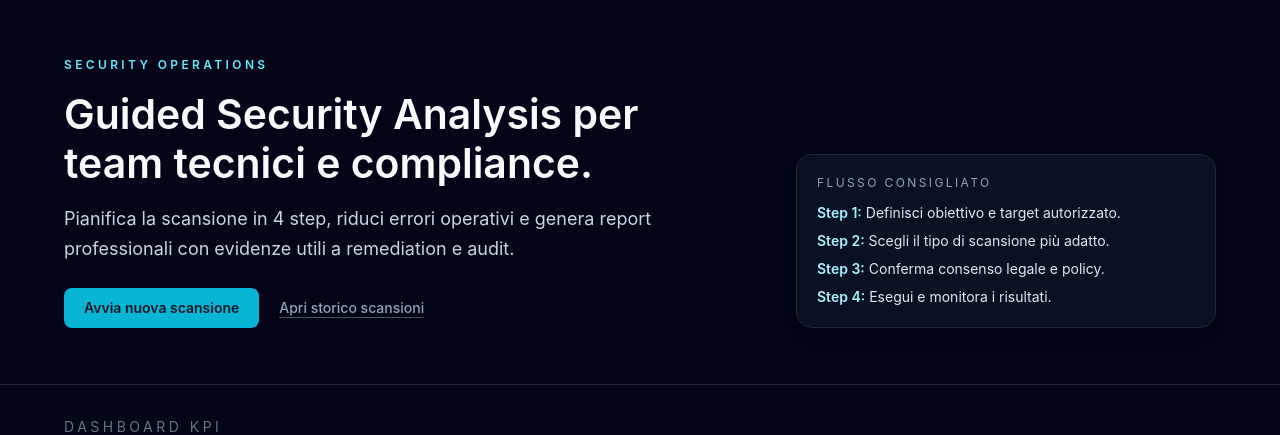
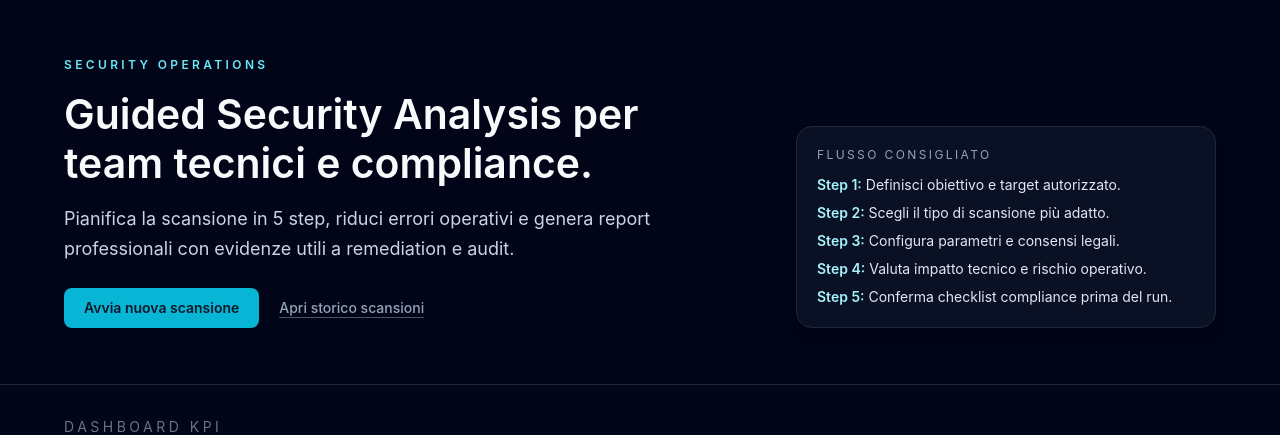
Before and after one commit to chiaraberti13/vap, a Python web app: template templates/index.html in a window 1280 px wide. Shown: the top 435 px of the page. Run offline with Jinja, Linux system fonts and the light colour scheme; the template is opened without the code that fills it, so the values that code supplies are empty.

Commit message:
Complete Scan Builder step 5 compliance confirmation

```diff
--- a/app.py
+++ b/app.py
@@ -1370,6 +1370,7 @@ def create_scan_form(
     advanced_modules_json: str = Form(""),
     scope_acknowledged: Optional[str] = Form(None),
     scope_reference: str = Form(""),
+    run_compliance_acknowledged: Optional[str] = Form(None),
     accept_privacy: Optional[str] = Form(None),
     accept_terms: Optional[str] = Form(None),
     csrf_token: str = Form(""),
@@ -1397,6 +1398,10 @@ def create_scan_form(
         if len(normalized_scope_reference) > 120:
             raise ScanValidationError(
                 "Il riferimento autorizzazione supera il limite massimo di 120 caratteri."
+            )
+        if not run_compliance_acknowledged:
+            raise ScanValidationError(
+                "Conferma la checklist compliance pre-run prima di avviare la scansione."
             )
         selected_modules = _safe_selected_modules(scan_type, selected_modules_json)
         module_overrides = _safe_module_overrides(
--- a/templates/index.html
+++ b/templates/index.html
@@ -20,7 +20,7 @@
             Guided Security Analysis per team tecnici e compliance.
           </h1>
           <p class="home-lead max-w-2xl text-slate-300">
-            Pianifica la scansione in 4 step, riduci errori operativi e genera report professionali con evidenze utili a remediation e audit.
+            Pianifica la scansione in 5 step, riduci errori operativi e genera report professionali con evidenze utili a remediation e audit.
           </p>
           <div class="flex flex-wrap items-center gap-3 pt-2">
             <a
@@ -44,8 +44,9 @@
           <ol class="mt-3 space-y-2 text-sm text-slate-200">
             <li><span class="font-semibold text-cyan-200">Step 1:</span> Definisci obiettivo e target autorizzato.</li>
             <li><span class="font-semibold text-cyan-200">Step 2:</span> Scegli il tipo di scansione più adatto.</li>
-            <li><span class="font-semibold text-cyan-200">Step 3:</span> Conferma consenso legale e policy.</li>
-            <li><span class="font-semibold text-cyan-200">Step 4:</span> Esegui e monitora i risultati.</li>
+            <li><span class="font-semibold text-cyan-200">Step 3:</span> Configura parametri e consensi legali.</li>
+            <li><span class="font-semibold text-cyan-200">Step 4:</span> Valuta impatto tecnico e rischio operativo.</li>
+            <li><span class="font-semibold text-cyan-200">Step 5:</span> Conferma checklist compliance prima del run.</li>
           </ol>
         </div>
       </div>
@@ -54,14 +55,15 @@
     <section class="sticky top-0 z-40 border-b border-slate-800/80 bg-slate-950/95 px-4 py-3 backdrop-blur sm:px-6" aria-label="Navigazione step guidati">
       <div class="home-container">
         <div class="flex flex-wrap items-center justify-between gap-3">
-          <ol id="scan-journey-nav" class="grid flex-1 gap-2 sm:grid-cols-4" aria-label="Stato corrente flusso step 1-4">
+          <ol id="scan-journey-nav" class="grid flex-1 gap-2 sm:grid-cols-5" aria-label="Stato corrente flusso step 1-5">
             <li class="rounded-lg border border-cyan-400 bg-cyan-500/10 px-3 py-2 text-[11px]" data-step-indicator="1" data-step-variant="compact" aria-current="step"><span class="font-semibold">Step 1</span><p class="mt-0.5 text-slate-300">Obiettivo</p></li>
             <li class="rounded-lg border border-slate-700 bg-slate-950/50 px-3 py-2 text-[11px]" data-step-indicator="2" data-step-variant="compact"><span class="font-semibold">Step 2</span><p class="mt-0.5 text-slate-300">Scansione</p></li>
             <li class="rounded-lg border border-slate-700 bg-slate-950/50 px-3 py-2 text-[11px]" data-step-indicator="3" data-step-variant="compact"><span class="font-semibold">Step 3</span><p class="mt-0.5 text-slate-300">Consenso</p></li>
-            <li class="rounded-lg border border-slate-700 bg-slate-950/50 px-3 py-2 text-[11px]" data-step-indicator="4" data-step-variant="compact"><span class="font-semibold">Step 4</span><p class="mt-0.5 text-slate-300">Run</p></li>
+            <li class="rounded-lg border border-slate-700 bg-slate-950/50 px-3 py-2 text-[11px]" data-step-indicator="4" data-step-variant="compact"><span class="font-semibold">Step 4</span><p class="mt-0.5 text-slate-300">Impatto</p></li>
+            <li class="rounded-lg border border-slate-700 bg-slate-950/50 px-3 py-2 text-[11px]" data-step-indicator="5" data-step-variant="compact"><span class="font-semibold">Step 5</span><p class="mt-0.5 text-slate-300">Compliance</p></li>
           </ol>
           <p id="scan-current-step-label" class="text-xs font-medium text-cyan-200" aria-live="polite">
-            Step corrente: 1/4 · Obiettivo utente
+            Step corrente: 1/5 · Obiettivo utente
           </p>
         </div>
       </div>
@@ -153,11 +155,12 @@
               <p class="font-semibold">Controlla i campi evidenziati:</p>
               <ul id="guided-form-error-list" class="mt-2 list-disc pl-5"></ul>
             </div>
-            <ol id="scan-stepper-nav" class="grid gap-2 sm:grid-cols-4" aria-label="Stepper pre-esecuzione scansione">
+            <ol id="scan-stepper-nav" class="grid gap-2 sm:grid-cols-5" aria-label="Stepper pre-esecuzione scansione">
               <li class="rounded-lg border border-cyan-400 bg-cyan-500/10 p-3 text-xs" data-step-indicator="1" aria-current="step"><span class="font-semibold">Step 1</span><p class="mt-1 text-slate-300">Obiettivo utente</p></li>
               <li class="rounded-lg border border-slate-700 bg-slate-950/50 p-3 text-xs" data-step-indicator="2"><span class="font-semibold">Step 2</span><p class="mt-1 text-slate-300">Scansione consigliata</p></li>
               <li class="rounded-lg border border-slate-700 bg-slate-950/50 p-3 text-xs" data-step-indicator="3"><span class="font-semibold">Step 3</span><p class="mt-1 text-slate-300">Consenso legale</p></li>
-              <li class="rounded-lg border border-slate-700 bg-slate-950/50 p-3 text-xs" data-step-indicator="4"><span class="font-semibold">Step 4</span><p class="mt-1 text-slate-300">Conferma ed esecuzione</p></li>
+              <li class="rounded-lg border border-slate-700 bg-slate-950/50 p-3 text-xs" data-step-indicator="4"><span class="font-semibold">Step 4</span><p class="mt-1 text-slate-300">Impatto operativo</p></li>
+              <li class="rounded-lg border border-slate-700 bg-slate-950/50 p-3 text-xs" data-step-indicator="5"><span class="font-semibold">Step 5</span><p class="mt-1 text-slate-300">Checklist compliance</p></li>
             </ol>
 
             <section class="grid gap-4" data-step-panel="1">
@@ -338,7 +341,7 @@
               </div>
             </section>
             <section class="grid gap-4" data-step-panel="4">
-              <h3 class="text-sm text-slate-200 font-semibold tracking-wide">Step 4 · Run scansione</h3>
+              <h3 class="text-sm text-slate-200 font-semibold tracking-wide">Step 4 · Simulazione impatto e rischio</h3>
               <p class="text-sm text-slate-400">Ricontrolla la priorità e la classificazione dati prima dell'esecuzione.</p>
               <article id="scan-impact-panel" class="rounded-lg border border-slate-800 bg-slate-950/50 p-4" aria-live="polite">
                 <div class="flex items-center justify-between gap-3 flex-wrap">
@@ -409,6 +412,27 @@
                   {% endfor %}
                 </select>
               </label>
+            </section>
+            <section class="grid gap-4" data-step-panel="5">
+              <h3 class="text-sm text-slate-200 font-semibold tracking-wide">Step 5 · Conferma finale checklist compliance</h3>
+              <article class="rounded-lg border border-slate-800 bg-slate-950/50 p-4 text-sm text-slate-300">
+                <p class="font-semibold text-slate-100">Conferma obbligatoria pre-run</p>
+                <p class="home-microcopy mt-2 text-slate-400">
+                  Prima dell'avvio verifica autorizzazione, finestra operativa e piano di gestione incidenti. Questo passaggio riduce i run non conformi e migliora la tracciabilità audit.
+                </p>
+                <ul class="mt-3 list-disc space-y-1 pl-5 text-slate-200">
+                  <li>Target e perimetro sono autorizzati e documentati.</li>
+                  <li>I team operativi sono informati della finestra di scansione.</li>
+                  <li>È disponibile un contatto tecnico per eventuale rollback o stop immediato.</li>
+                </ul>
+                <label class="mt-4 flex items-start gap-2 rounded-md border border-slate-700 bg-slate-950/60 px-3 py-3">
+                  <input type="checkbox" id="run-compliance-acknowledged" name="run_compliance_acknowledged" class="mt-1 accent-cyan-400" aria-invalid="false" />
+                  <span class="text-slate-100">Confermo la checklist compliance pre-run e mi assumo la responsabilità operativa dell'esecuzione.</span>
+                </label>
+                <p id="run-compliance-error" class="home-microcopy mt-3 hidden text-red-200">
+                  Devi confermare la checklist compliance prima di avviare la scansione.
+                </p>
+              </article>
               <button
                 type="submit"
                 class="w-full md:w-auto inline-flex items-center justify-center rounded-lg bg-cyan-500 px-6 py-3 font-semibold text-slate-900 hover:bg-cyan-400 transition"
```
Also changed, not shown: static/js/scan-catalog.js (+27 -3 lines), tests/test_accessibility_checks.py (+3 -0 lines), tests/test_api_integration.py (+48 -0 lines), upgrade.md (+3 -3 lines).
